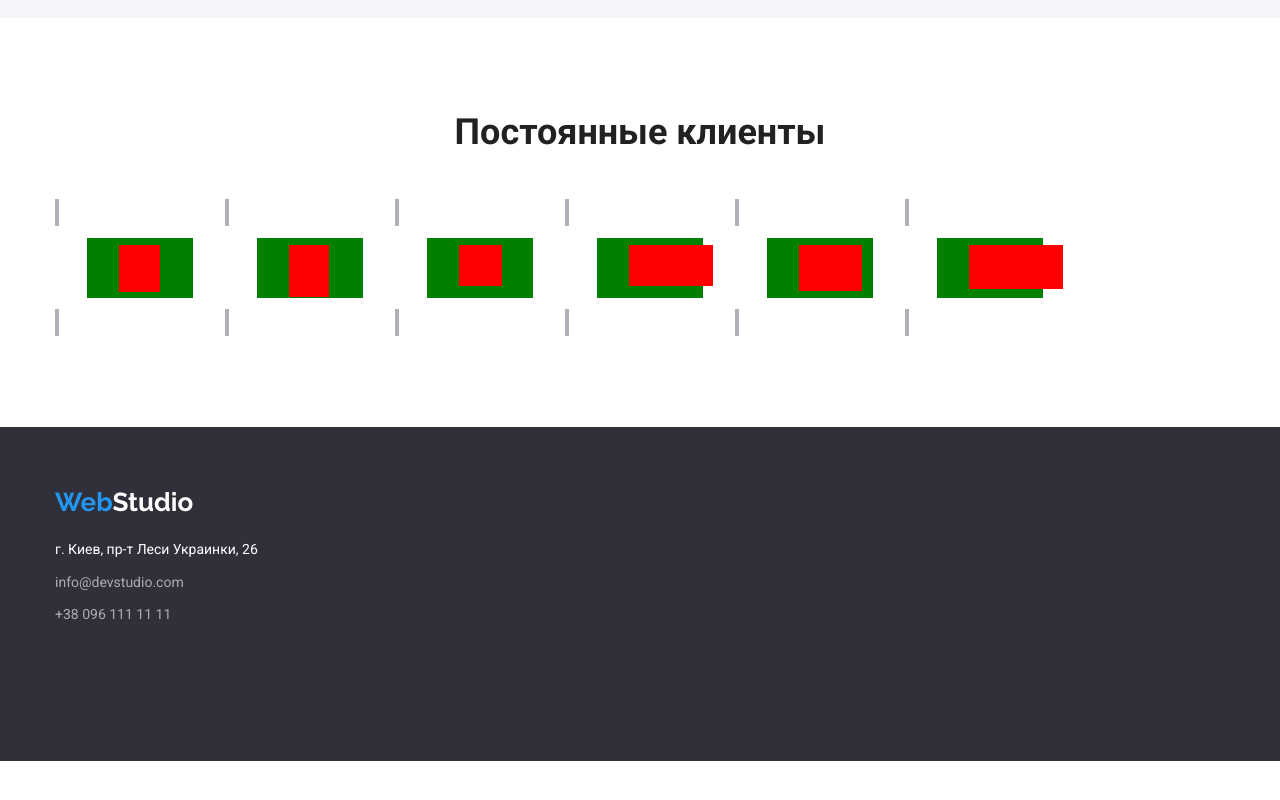
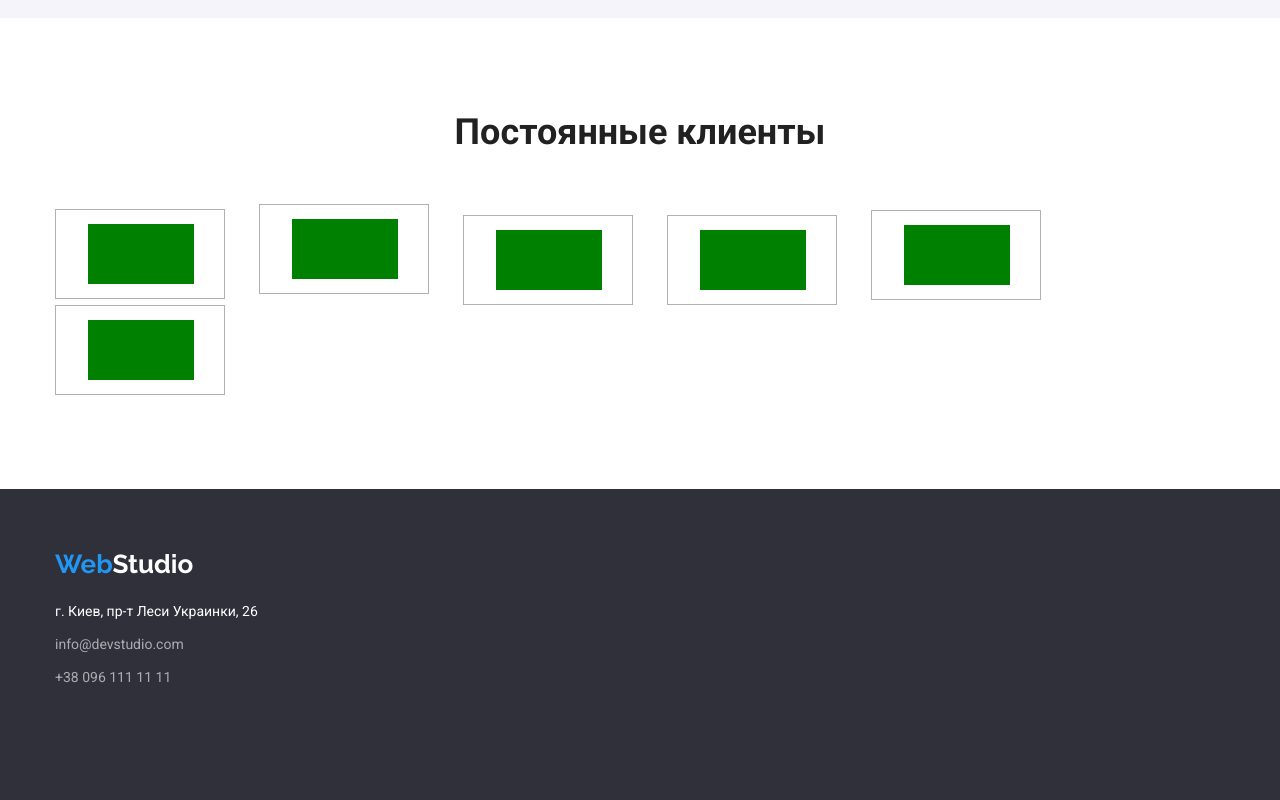
Before and after one commit to bestboost/goit-markup-hw-04, a plain HTML site: page index.html in a window 1280 px wide. Shown: the part 2359-3159 px from the top of the page. Before the commit the page ends 3120 px from the top, so only its background shows below. Drawn offline with nearby package versions, Linux system fonts and the light colour scheme.

Commit message:
фікси іконок

```diff
--- a/css/style.css
+++ b/css/style.css
@@ -356,33 +356,40 @@ color: var(--accent-color);
 /* company clients */
 
 .clients {
-    display: flex;
+    display: inline-flex;
+    align-items: center;
     padding: 0;
     margin: 0;
+    border: 1px solid var(--icon-color);
+    width: 170px;
+    height: 90px;
+    color: var(--icon-color);
 }
 
-.clients-link {
+.clients:hover {
+    border: 1px solid var(--accent-color);
+    color: var(--accent-color);
+}
+
+/* .clients-link {
     padding: 0;
-    border: 4px solid var(--icon-color);
+    border: 1px solid var(--icon-color);
     width: 170px;
     height: 90px;
     color: var(--icon-color);
     background-color: yellow;
-}
+} */
 
-.clients-link:hover {
-    border: 4px solid var(--accent-color);
-    color: var(--accent-color);
-}
 
-.clients-link:not(:last-child) {
+
+.clients:not(:last-child) {
     margin-right: 30px;
 }
 
-.clients-icon {
+/* .clients-link {
+    align-items: center;
     fill: currentColor;
-    background-color: red;
-}
+} */
 
 .group1 {
     width: 106px;
@@ -390,6 +397,7 @@ color: var(--accent-color);
     padding: 7px 33px 6.3px 32px;
     margin: 16px 32px;
 
+    fill: var(--icon-color);
     background-color: green;
 }
 
--- a/index.html
+++ b/index.html
@@ -229,10 +229,10 @@
              </section>
              <!-- company clients -->
              <section class="section">
-                 <div class="container">
+                 <div class="container ">
                     <h2 class="section-title">Постоянные клиенты</h2>
-                     <ul class="clients">
-                        <li>
+                     <ul >
+                        <li class="clients">
                            <a class="clients-link" href="">
                             <div class="group1">
                               <svg class="clients-icon" width="41" height="46.7">
@@ -241,7 +241,7 @@
                             </div>
                           </a>
                         </li>
-                        <li>
+                        <li class="clients">
                             <a class="clients-link" href="">
                              <div class="group1">
                                <svg class="clients-icon" width="40" height="52">
@@ -250,7 +250,7 @@
                             </div>
                            </a>
                          </li>
-                         <li>
+                         <li class="clients">
                             <a class="clients-link" href="">
                                 <div class="group1">
                                <svg class="clients-icon" width="43.46" height="41.18">
@@ -259,7 +259,7 @@
                             </div>
                            </a>
                          </li>
-                         <li>
+                         <li class="clients">
                             <a class="clients-link" href="">
                              <div class="group1">
                                <svg class="clients-icon" width="84.44" height="40.62">
@@ -268,7 +268,7 @@
                             </div>
                            </a>
                          </li>
-                         <li>
+                         <li class="clients">
                             <a class="clients-link" href="">
                              <div class="group1">
                                <svg class="clients-icon" width="62.54" height="45.43">
@@ -277,7 +277,7 @@
                              </div>
                            </a>
                          </li>
-                         <li>
+                         <li class="clients">
                             <a class="clients-link" href="">
                               <div class="group1">
                                <svg class="clients-icon" width="93.79" height="43.93">
```
